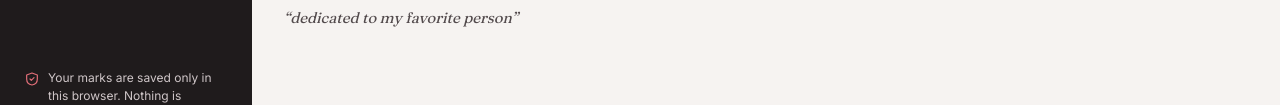
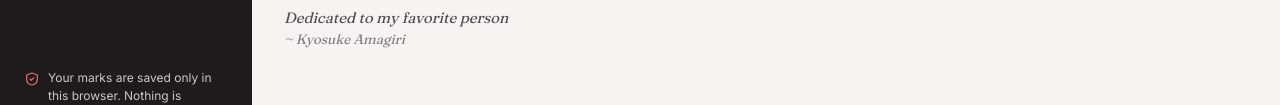
Before and after one commit to KyosukeAmagiri/gpa-wam-calc, a plain HTML site: page index.html in a window 1280 px wide. Shown: the part 659-764 px from the top of the page. Drawn offline with Linux system fonts and the light colour scheme.

Commit message:
Sign the footer dedication
The dedication now reads "Dedicated to my favorite person" with "~ Kyosuke Amagiri" on a smaller line underneath.

```diff
--- a/assets/css/app.css
+++ b/assets/css/app.css
@@ -144,6 +144,7 @@ button, input, select, textarea { font: inherit; color: inherit; }
 .content { padding: 26px 32px 64px; max-width: 1380px; width: 100%; }
 .page-foot { padding: 0 32px 28px; color: var(--muted); font-size: 12px; max-width: 1380px; }
 .page-foot .dedication { margin-top: 10px; font: italic 400 15px/1.4 var(--font-display); color: var(--ink-2); }
+.page-foot .dedication .by { margin-top: 2px; font-size: 13.5px; color: var(--muted); }
 
 /* ---------- buttons & inputs ---------- */
 .btn {
--- a/index.html
+++ b/index.html
@@ -61,7 +61,10 @@
       <main class="content" id="view" tabindex="-1"></main>
       <footer class="page-foot">
         <p>Independent student tool. Not affiliated with or endorsed by Western Sydney University. Always confirm results against MySR and the official handbook.</p>
-        <p class="dedication">“dedicated to my favorite person”</p>
+        <div class="dedication">
+          <p>Dedicated to my favorite person</p>
+          <p class="by">~ Kyosuke Amagiri</p>
+        </div>
       </footer>
     </div>
   </div>
```
